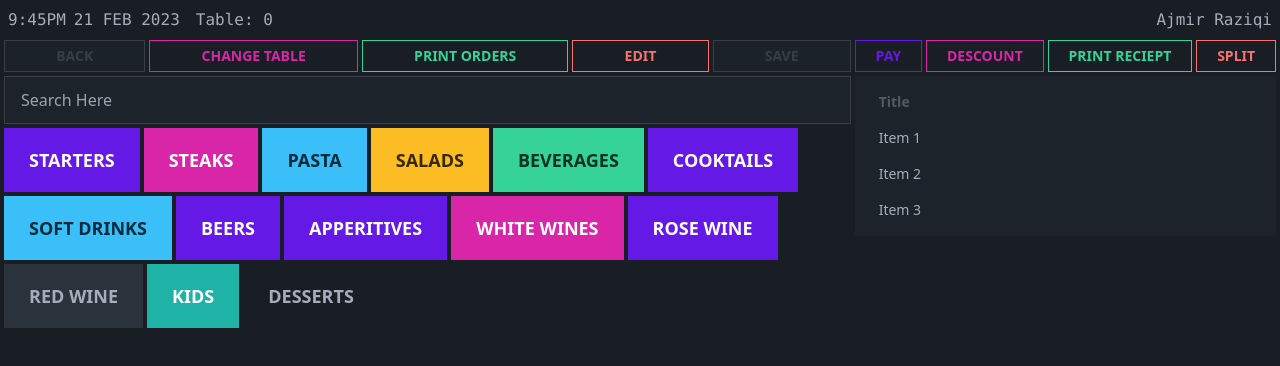
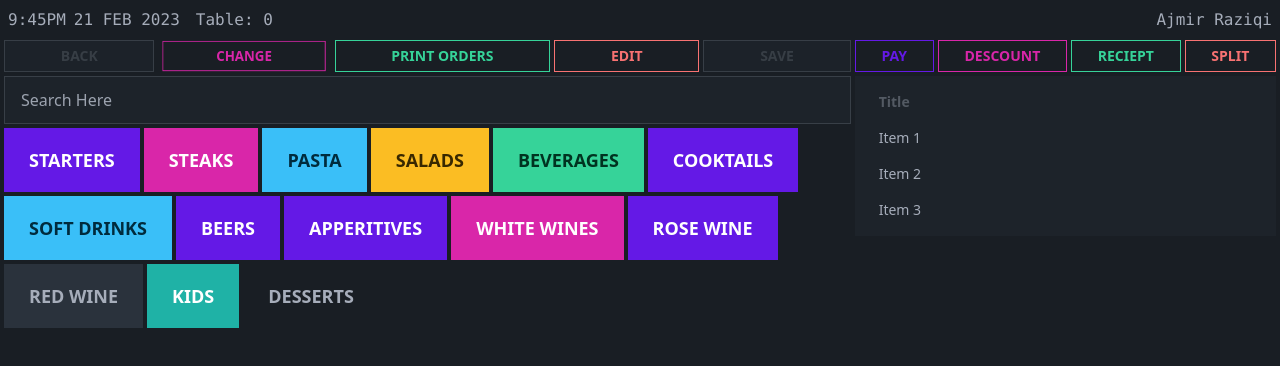
Before and after one commit to ajmir-github/pos-resturant, a Next.js app: page /table/0 in a window 1280 px wide. Shown: the top 366 px of the page. Built offline with nearby package versions, Linux system fonts and the light colour scheme.

Commit message:
response

```diff
--- a/src/pages/table/[id].js
+++ b/src/pages/table/[id].js
@@ -49,8 +49,8 @@ export default function Table() {
             <div className="btn rounded-none grow w-auto btn-outline btn-xs md:btn-sm btn-primary btn-disabled">
               Back
             </div>
-            <div className="btn rounded-none grow w-auto btn-outline btn-xs md:btn-sm btn-secondary">
-              Change Table
+            <div className="btn rounded-none grow w-auto btn-outline btn-xs md:btn-sm btn-secondary hidden md:inline-flex">
+              Change
             </div>
             <div className="btn rounded-none grow w-auto btn-outline btn-xs md:btn-sm btn-success">
               Print Orders
@@ -88,7 +88,7 @@ export default function Table() {
               Descount
             </div>
             <div className="btn rounded-none grow w-auto btn-outline btn-xs md:btn-sm btn-success">
-              Print Reciept
+              Reciept
             </div>
             <div className="btn rounded-none grow w-auto btn-outline btn-xs md:btn-sm btn-error">
               Split
```
